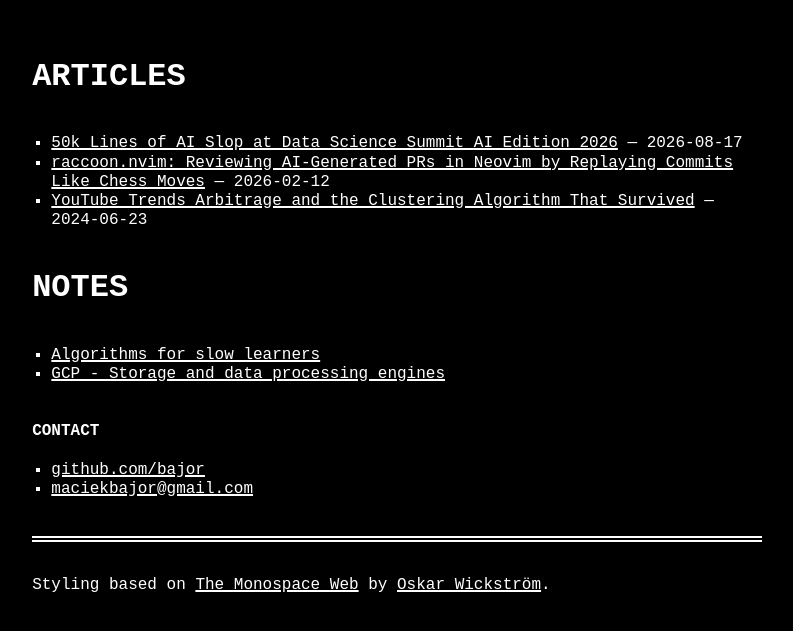
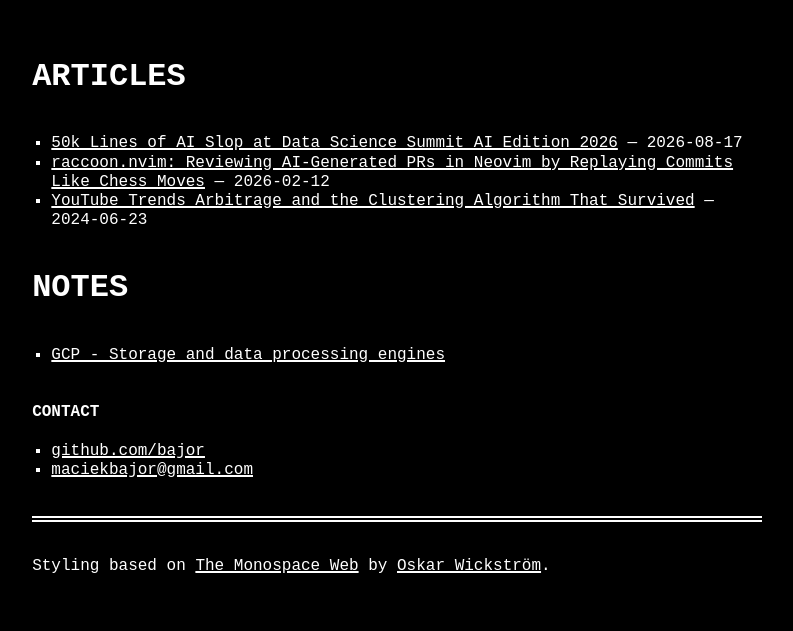
Before and after one commit to bajor/bajor-dev-blog, a Jekyll site: the page built from index.html, in a window 1280 px wide. Shown: the top 631 px of the page, without its empty margins (243-1036 px from the left). Built offline with Jekyll 4.4.1, drawn with Linux system fonts in a browser that asks for light colours; some web fonts are replaced.

Commit message:
Remove algorithms note link

```diff
--- a/index.html
+++ b/index.html
@@ -13,7 +13,6 @@ layout: default
 
 <h1>Notes</h1>
 <ul>
-  <li><a href="https://bajor.github.io/notes-algos-for-slow-learners/">Algorithms for slow learners</a></li>
   <li><a href="https://bajor.github.io/notes-gcp-storage-and-data-processing-engines/">GCP - Storage and data processing engines</a></li>
 </ul>
 
```
